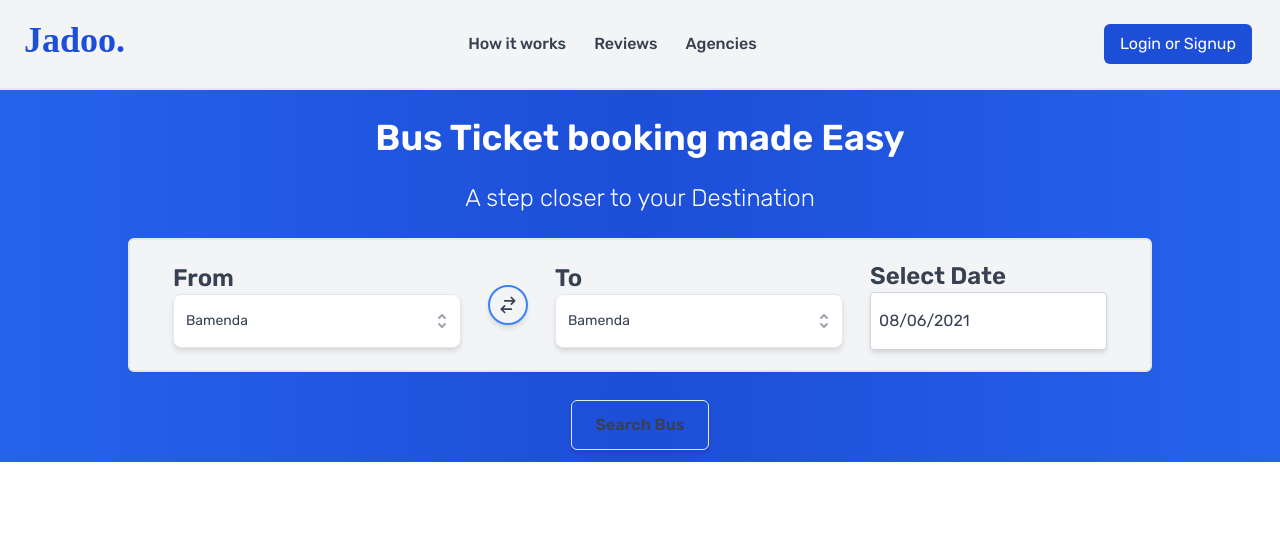
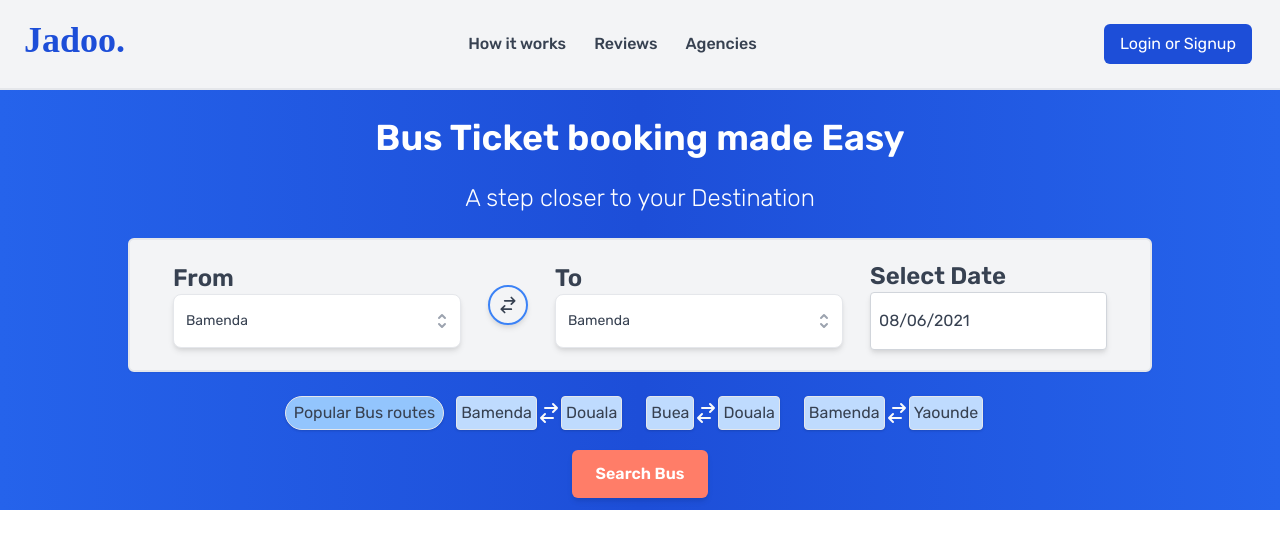
Before and after one commit to teyim/Jadoo, a React (Create React App) app: page / in a window 1280 px wide. Shown: the top 548 px of the page. Built offline with nearby package versions, Linux system fonts and the light colour scheme; a web font is replaced by a local one.

Commit message:
add popular routes to header

```diff
--- a/src/Components/Layout/Header/Header.js
+++ b/src/Components/Layout/Header/Header.js
@@ -40,11 +40,43 @@
           <Calender></Calender>
         </div>
       </div>
+      <div className="hidden md:flex items-center my-2">
+        <p className="py-1 px-2 rounded-3xl text-gray-700 border shadow bg-blue-300">
+          Popular Bus routes
+        </p>
+        <div className="flex px-3 ">
+          <p className="py-1 px-1 rounded shadow border text-gray-700  bg-blue-200">
+            Bamenda
+          </p>
+          <SwitchHorizontalIcon className="w-6 h-6 my-auto text-gray-50"></SwitchHorizontalIcon>
+          <p className="py-1 px-1 rounded shadow border text-gray-700  bg-blue-200">
+            Douala
+          </p>
+        </div>
+        <div className="flex px-3 ">
+          <p className="py-1 px-1 rounded shadow border text-gray-700  bg-blue-200">
+            Buea
+          </p>
+          <SwitchHorizontalIcon className="w-6 h-6 my-auto text-gray-50"></SwitchHorizontalIcon>
+          <p className="py-1 px-1 rounded shadow border text-gray-700  bg-blue-200">
+            Douala
+          </p>
+        </div>
+        <div className="flex px-3 ">
+          <p className="py-1 px-1 rounded shadow border text-gray-700  bg-blue-200">
+            Bamenda
+          </p>
+          <SwitchHorizontalIcon className="w-6 h-6 my-auto text-gray-50"></SwitchHorizontalIcon>
+          <p className="py-1 px-1 rounded shadow border text-gray-700  bg-blue-200">
+            Yaounde
+          </p>
+        </div>
+      </div>
       <div>
         <Button
           customStyle={
             " " +
-            "bg-orange-500 text-gray-700 font-semibold hover:bg-gray-200 my-3 border shadow-md py-3 px-6"
+            "bg-orange text-white font-semibold hover:bg-orangeDark my-3 shadow-md py-3 px-6"
           }>
           Search Bus
         </Button>
```
